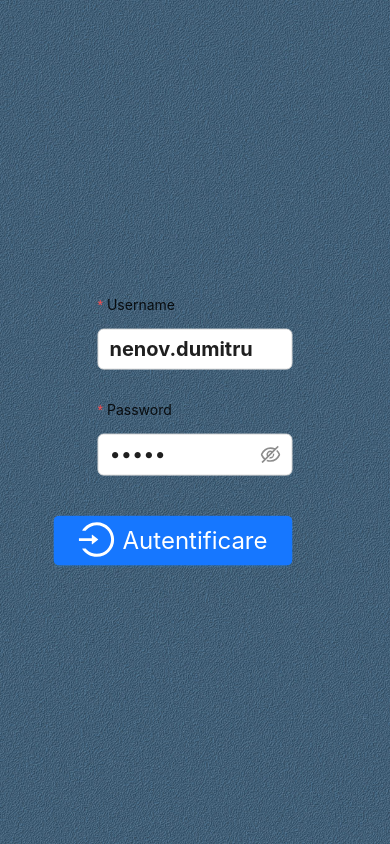
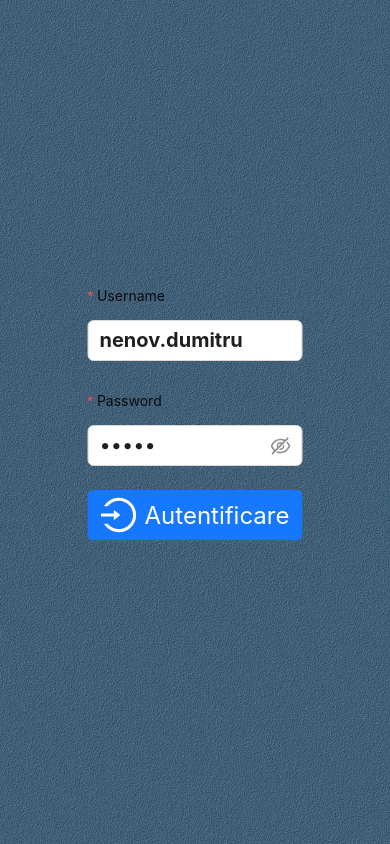
Before and after one commit to Al666ex/driving-test, a React (Vite) app: page / in a window 390 px wide. Shown: the top 844 px of the page. Built offline with nearby package versions, Linux system fonts and the light colour scheme; no server answers.

Commit message:
modify styles v.3

```diff
--- a/index.html
+++ b/index.html
@@ -2,7 +2,6 @@
 <html lang="en">
   <head>
     <meta charset="UTF-8" />
-    <!-- <link rel="icon" type="image/svg+xml" href="/vite.svg" /> -->
     <link rel="icon" type="image/svg+xml" href="/src/assets/steering_wheel.png" />
     <meta name="viewport" content="width=device-width, initial-scale=1.0" />
     <title>Vite + React. Driving test practice</title>
--- a/src/App.css
+++ b/src/App.css
@@ -312,3 +312,13 @@
 :where(.css-zg0ahe).ant-collapse>.ant-collapse-item>.ant-collapse-header {
   flex-direction: row-reverse;
 }
+
+@media (max-width: 768px) {
+  .modal {
+    padding: 1rem;
+  }
+
+  .authButton {
+    width: 100%;
+  }
+}
--- a/src/components/Auth.jsx
+++ b/src/components/Auth.jsx
@@ -1,139 +1,77 @@
 import React, { useState } from 'react';
-import {  Button, Form, Input, Flex, Spin  } from 'antd';
-// import {useNavigate} from 'react-router-dom'
-import { login } from '../http/userApi';
-//import {setIsAuth,setRoles,setUser} from '../app/authSlice'
-import {setIsAuth,setUser} from '../app/authSlice'
+import { Button, Form, Input, Spin } from 'antd';
 import { useDispatch } from 'react-redux';
-import {LoginOutlined} from '@ant-design/icons'
+import { LoginOutlined } from '@ant-design/icons';
+import { setIsAuth, setUser } from '../app/authSlice';
 
 const buttonStyle = {
-  fontSize: '20px', // Размер шрифта
-  fontWeight: 'bold', // Жирность шрифта
-
+  fontSize: '1.25rem',
+  fontWeight: 'bold',
 };
 
 const Auth = () => {
-
-  const [email,setEmail] = useState('nenov.dumitru')
-  const [password,setPassword] = useState('nenov')
-  const [loading, setLoading] = useState(false)
-
-  // const navigate = useNavigate()
-  const dispatch = useDispatch()
+  const [email, setEmail] = useState('nenov.dumitru');
+  const [password, setPassword] = useState('nenov');
+  const [loading, setLoading] = useState(false);
+  const dispatch = useDispatch();
 
   const click = async () => {
     try {
+      setLoading(true);
       setTimeout(() => {
-        setLoading(true)
-      },300);
-
-      // let data = await login(email,password)
-      // console.log('click response data', data)
-
-      // let roles = []
-
-      // for(let i = 0; i < data.roles.length; i++){
-      //   let objectRole = {}
-      //   let role = data.roles[i].value
-      //   let description = data.roles[i].description
-      //   roles.push({'role' : role, 'description' : description})
-      // }
-
-      //let roles = data.roles.map(({value}) => value)
-      //console.log('roles',roles)
-      dispatch(setIsAuth(true))
-
-      // dispatch(setRoles(roles))
-      // dispatch(setUser(data.email))
-      // navigate('/')
-
+        dispatch(setIsAuth(true));
+        dispatch(setUser(email));
+        setLoading(false);
+      }, 300);
     } catch (error) {
-      setLoading(false)
-      // alert(error.response.data.message)
-    } finally {
-      setLoading(false)
+      setLoading(false);
+      // alert(error.response.data.message);
     }
-  }
+  };
 
   return (
-    <div className='modal' >
-      {
-        loading ?
-          <Spin /> :
-            <Flex align='center' justify='center'>
-            {/* <Flex style={{height : window.innerHeight - 60}} align='center' justify='center'> */}
-
+    <div className='modal' style={{ height: '100vh', display: 'flex', justifyContent: 'center', alignItems: 'center' }}>
+      {loading ? (
+        <Spin />
+      ) : (
         <Form
-                fontSize='20'
           name="basic"
-                initialValues={{ username: email,  password}}
-                labelCol={{
-                  span: 8,
-                }}
-                wrapperCol={{
-                  span: 16,
-                }}
-                style={{
-                  maxWidth: 600,
-                }}
-                // onFinish={click}
-                // onFinishFailed={onFinishFailed}
+          initialValues={{ username: email, password }}
+          labelCol={{ span: 8 }}
+          wrapperCol={{ span: 16 }}
+          style={{ width: '90%', maxWidth: '600px' }} // Используем процентную ширину и максимальную ширину
           autoComplete="off"
         >
-                {/* <h3 style={{display : "table", margin : "0 auto", padding : "10px"}}>Authorization</h3> */}
           <Form.Item
             label="Username"
             name="username"
-                  value={email}
-                  rules={[
-                    {
-                      required: true,
-                      message: 'Please input your username!',
-                    },
-                  ]}
+            rules={[{ required: true, message: 'Please input your username!' }]}
           >
-                  <Input style={buttonStyle} value={email} onChange={e => setEmail(e.target.value)} />
+            <Input value={email} onChange={e => setEmail(e.target.value)} style={buttonStyle} />
           </Form.Item>
 
           <Form.Item
             label="Password"
             name="password"
-                  value={password}
-                  rules={[
-                    {
-                      required: true,
-                      message: 'Please input your password!',
-                    },
-                  ]}
+            rules={[{ required: true, message: 'Please input your password!' }]}
           >
-                  <Input.Password style={buttonStyle}  value={password} onChange={e => setPassword(e.target.value)} />
+            <Input.Password value={password} onChange={e => setPassword(e.target.value)} style={buttonStyle} />
           </Form.Item>
 
-                <Form.Item
-                  wrapperCol={{
-                    // offset: 8,
-                    // span: 16,
-                  }}
-                >
-                  {/* <Button type="primary" htmlType="submit" style={{float : 'right'}}> */}
+          <Form.Item wrapperCol={{ span: 24 }} style={{ textAlign: 'right' }}>
             <Button
               icon={<LoginOutlined style={{ fontSize: '1.5em' }} />}
               type="primary"
               onClick={click}
-                    style={{position:'absolute', right : '0'}}
               className='authButton'
             >
               Autentificare
             </Button>
           </Form.Item>
         </Form>
-            </Flex>
-      }
+      )}
+    </div>
+  );
+};
 
-    </div>
-
-  )
-}
-
-export default Auth
+export default Auth;
```
Lines whose indentation alone changed are shown as unchanged.
